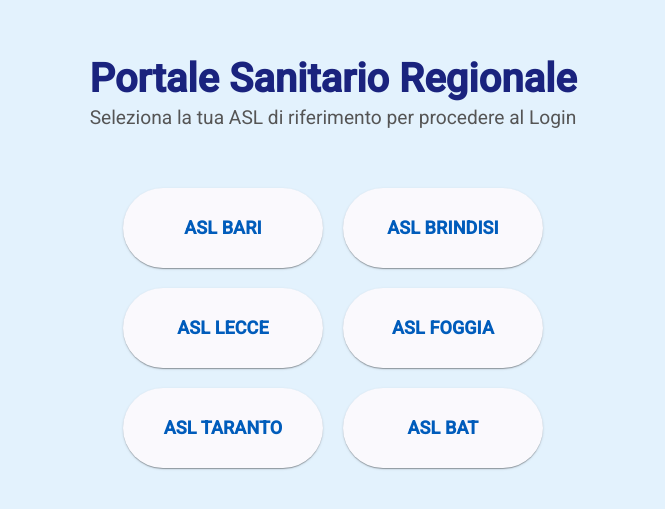
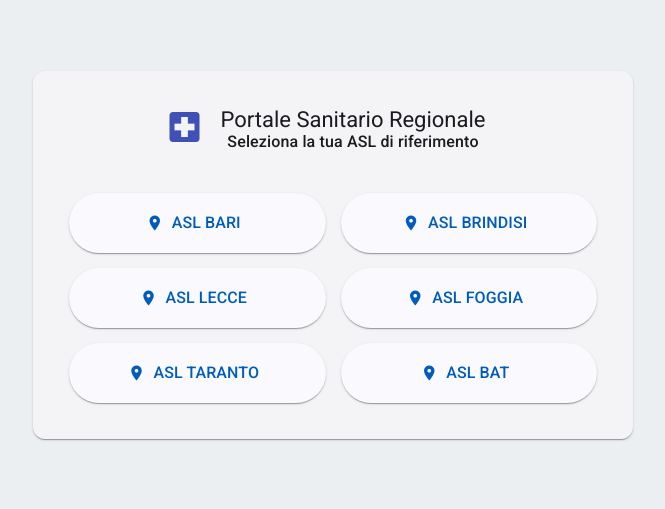
Before and after one commit to alessandrodv93/cartella-clinica-app, an Angular app in the folder cartella-clinica-app/: page / in a window 1280 px wide. Shown: the part 145-654 px from the top of the page, without its empty margins (307-972 px from the left). Built offline with nearby package versions, Linux system fonts and the light colour scheme.

Commit message:
Restyling Scelta Area e Login con Angular Material (Cards e Icone)

```diff
--- a/cartella-clinica-app/src/app/components/login/login.css
+++ b/cartella-clinica-app/src/app/components/login/login.css
@@ -1,18 +1,20 @@
-.login-container {
+.login-background {
   display: flex;
   justify-content: center;
   align-items: center;
   height: 100vh;
-  background-color: #f0f2f5;
+  background-color: #eceff1;
 }
 
 .login-card {
-  background: white;
-  padding: 40px;
-  border-radius: 8px;
   width: 100%;
-  max-width: 400px;
-  text-align: center;
+  max-width: 400px; /* Non farla diventare troppo larga */
+  padding: 20px;
 }
 
-h2 { margin-bottom: 10px; color: #3f51b5; }
+.btn-block {
+  width: 100%; /* Bottone largo quanto il form */
+  height: 50px;
+  font-size: 16px;
+  margin-top: 10px;
+}
--- a/cartella-clinica-app/src/app/components/login/login.html
+++ b/cartella-clinica-app/src/app/components/login/login.html
@@ -1,24 +1,35 @@
-<div class="login-container">
-  <div class="login-card mat-elevation-z8">
-    <h2>Benvenuto in MediPuglia</h2>
-    <p>Inserisci le tue credenziali per accedere.</p>
+<div class="login-background">
+
+  <mat-card class="login-card">
+    <mat-card-header style="justify-content: center;">
+      <mat-card-title>Accedi</mat-card-title>
+    </mat-card-header>
+
+    <mat-card-content>
+      <div style="text-align: center; margin: 20px 0;">
+        <mat-icon style="font-size: 60px; width: 60px; height: 60px; color: #3f51b5;">account_circle</mat-icon>
+      </div>
 
       <form (ngSubmit)="accedi()">
 
         <mat-form-field appearance="outline" style="width: 100%;">
           <mat-label>Username</mat-label>
-        <input matInput [(ngModel)]="username" name="user" required>
+          <mat-icon matPrefix>person</mat-icon> <input matInput [(ngModel)]="username" name="user" required>
         </mat-form-field>
 
         <mat-form-field appearance="outline" style="width: 100%;">
           <mat-label>Password</mat-label>
-        <input matInput [(ngModel)]="password" name="pass" type="password" required>
+          <mat-icon matPrefix>lock</mat-icon> <input matInput [(ngModel)]="password" name="pass" type="password" required>
         </mat-form-field>
 
-      <button mat-raised-button color="primary" type="submit" style="width: 100%; margin-top: 10px;">
+        <div class="actions">
+          <button mat-raised-button color="primary" type="submit" class="btn-block">
             ACCEDI
           </button>
+        </div>
 
       </form>
+    </mat-card-content>
+  </mat-card>
+
 </div>
-</div>
--- a/cartella-clinica-app/src/app/components/login/login.ts
+++ b/cartella-clinica-app/src/app/components/login/login.ts
@@ -1,14 +1,18 @@
 import { Component } from '@angular/core';
 import { FormsModule } from '@angular/forms';
 import { Router } from '@angular/router'; // Serve per navigare tra le pagine
+
+// Import per la modifica dei componenti da Angular Material
 import { MatInputModule } from '@angular/material/input';
 import { MatButtonModule } from '@angular/material/button';
 import { MatFormFieldModule } from '@angular/material/form-field';
+import { MatCardModule } from '@angular/material/card';
+import { MatIconModule } from '@angular/material/icon';
 
 @Component({
   selector: 'app-login',
   standalone: true,
-  imports: [FormsModule, MatInputModule, MatButtonModule, MatFormFieldModule],
+  imports: [FormsModule, MatInputModule, MatButtonModule, MatFormFieldModule, MatCardModule, MatIconModule],
   templateUrl: './login.html', // Assicurati che i nomi coincidano
   styleUrl: './login.css',
 })
--- a/cartella-clinica-app/src/app/components/scelta-area/scelta-area.css
+++ b/cartella-clinica-app/src/app/components/scelta-area/scelta-area.css
@@ -1,29 +1,31 @@
-.area-container {
+.page-background {
   display: flex;
-  flex-direction: column;
+  justify-content: center;
   align-items: center;
-  justify-content: center;
-  height: 100vh;
-  background-color: #e3f2fd; /* Un azzurrino sanitario */
+  height: 100vh; /* Altezza schermo intero */
+  background-color: #eceff1;
 }
 
-.header {
+.main-card {
+  max-width: 600px;
+  width: 90%;
+  padding: 20px;
   text-align: center;
-  margin-bottom: 40px;
 }
 
-h1 { color: #1a237e; font-size: 2.5rem; margin-bottom: 10px; }
-p { font-size: 1.2rem; color: #555; }
+mat-card-header {
+  justify-content: center; /* Centra il titolo */
+  margin-bottom: 20px;
+}
 
 .grid-container {
   display: grid;
-  grid-template-columns: repeat(2, 1fr); /* 2 colonne */
-  gap: 20px;
+  grid-template-columns: repeat(auto-fit, minmax(200px, 1fr)); /* Griglia responsive automatica */
+  gap: 15px;
+  margin-top: 10px;
 }
 
 .btn-area {
-  width: 200px;
-  height: 80px;
-  font-size: 18px !important;
-  font-weight: bold;
+  height: 60px;
+  font-size: 16px;
 }
--- a/cartella-clinica-app/src/app/components/scelta-area/scelta-area.html
+++ b/cartella-clinica-app/src/app/components/scelta-area/scelta-area.html
@@ -1,32 +1,41 @@
-<div class="area-container">
-  <div class="header">
-    <h1>Portale Sanitario Regionale</h1>
-    <p>Seleziona la tua ASL di riferimento per procedere al Login</p>
+<div class="page-background">
+
+  <mat-card class="main-card">
+    <mat-card-header>
+      <div mat-card-avatar>
+        <mat-icon style="font-size: 40px; width: 40px; height: 40px; color: #3f51b5;">local_hospital</mat-icon>
       </div>
+      <mat-card-title>Portale Sanitario Regionale</mat-card-title>
+      <mat-card-subtitle>Seleziona la tua ASL di riferimento</mat-card-subtitle>
+    </mat-card-header>
 
+    <mat-card-content>
       <div class="grid-container">
         <button mat-raised-button color="primary" class="btn-area" (click)="selezionaArea('Bari')">
-      ASL BARI
+          <mat-icon>location_on</mat-icon> ASL BARI
         </button>
 
         <button mat-raised-button color="primary" class="btn-area" (click)="selezionaArea('Brindisi')">
-      ASL BRINDISI
+          <mat-icon>location_on</mat-icon> ASL BRINDISI
         </button>
 
         <button mat-raised-button color="primary" class="btn-area" (click)="selezionaArea('Lecce')">
-      ASL LECCE
+          <mat-icon>location_on</mat-icon> ASL LECCE
         </button>
 
         <button mat-raised-button color="primary" class="btn-area" (click)="selezionaArea('Foggia')">
-      ASL FOGGIA
+          <mat-icon>location_on</mat-icon> ASL FOGGIA
         </button>
 
         <button mat-raised-button color="primary" class="btn-area" (click)="selezionaArea('Taranto')">
-      ASL TARANTO
+          <mat-icon>location_on</mat-icon> ASL TARANTO
         </button>
 
         <button mat-raised-button color="primary" class="btn-area" (click)="selezionaArea('BAT')">
-      ASL BAT
+          <mat-icon>location_on</mat-icon> ASL BAT
         </button>
       </div>
+    </mat-card-content>
+  </mat-card>
+
 </div>
```
Also changed, not shown: cartella-clinica-app/src/app/components/scelta-area/scelta-area.ts (+6 -1 lines). Lines whose indentation alone changed are shown as unchanged.
